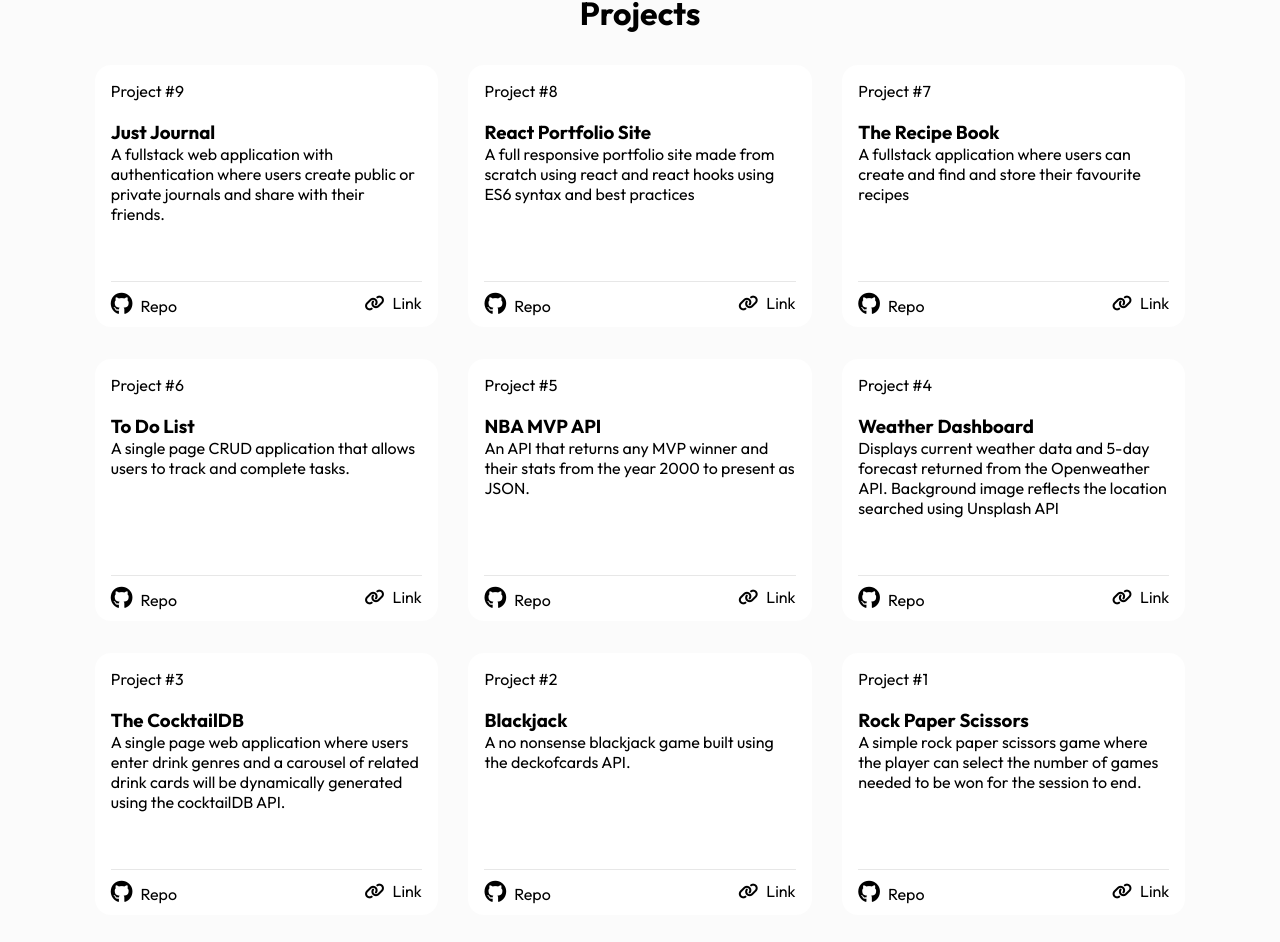
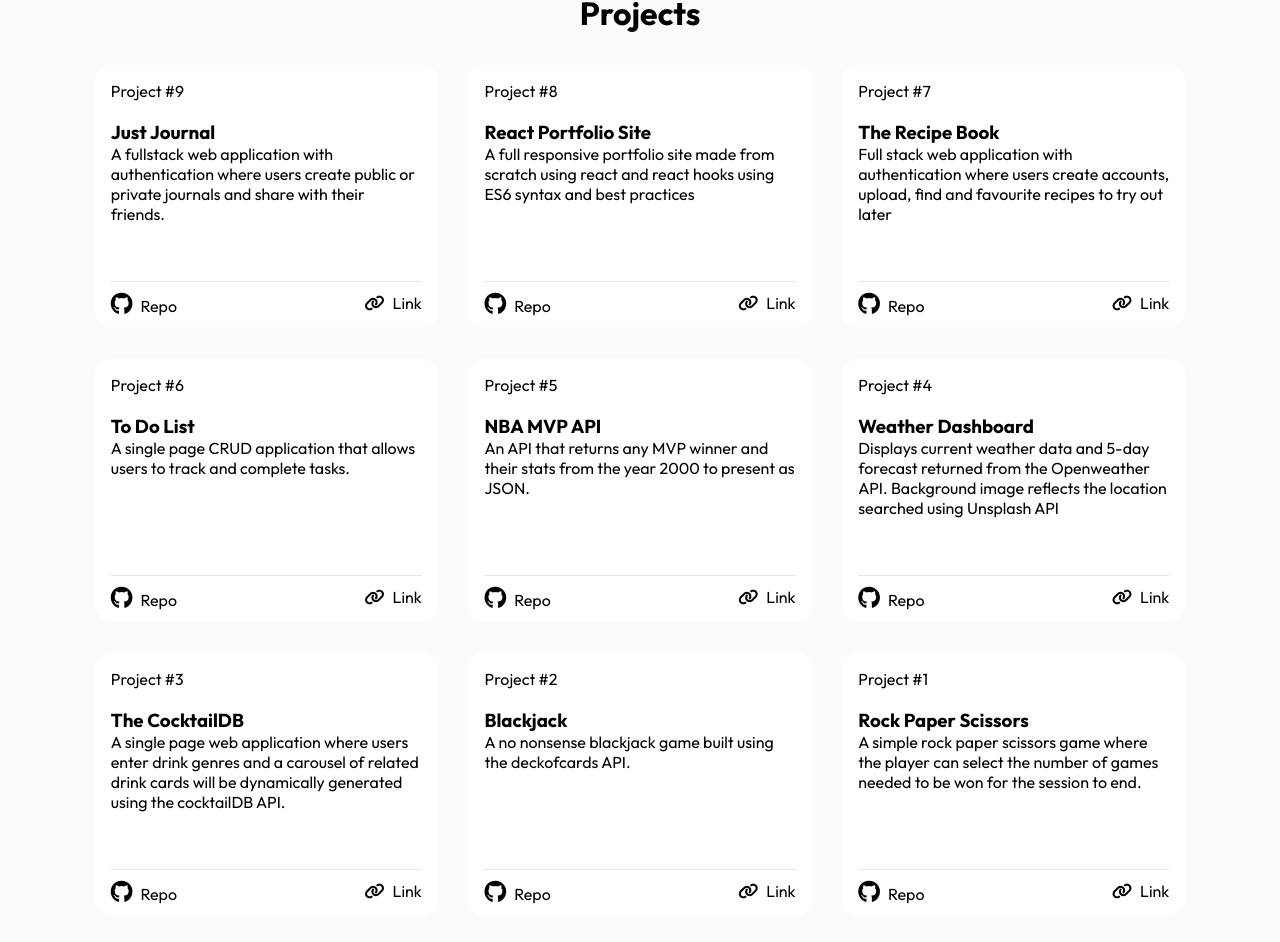
Before and after one commit to samudra-perera/React-Portfolio-Site, a React (Create React App) app in the folder portfolio-site/: page / in a window 1280 px wide. Shown: the part 1585-2527 px from the top of the page. Built offline with nearby package versions, Linux system fonts and the light colour scheme.

Commit message:
Additional styling

```diff
--- a/portfolio-site/src/components/landing/landing.jsx
+++ b/portfolio-site/src/components/landing/landing.jsx
@@ -1,6 +1,7 @@
 import React, { Component } from "react";
 import './landing.css'
 import landing from '../../img/landing.png'
+import {Link} from 'react-scroll'
 import { useTypewriter, Cursor } from 'react-simple-typewriter';
 import { useSpring, animated} from "react-spring";
 
@@ -40,7 +41,7 @@
                     <div className="landing-container-left-text">
                         <h1 className="landing-title">I{text} <Cursor /></h1>
                         <p className="landing-blurb">"I'm Samudra, thanks for checking my website out! To see some of my work click below."</p>
-                        <a className="project-button" href='#projects'>Projects</a>
+                        <Link className='project-button' to='projects' spy={true} smooth= {true} offset={-50} duration={500}>Projects</Link>
                     </div>
                 </div>
                 <div className="landing-container-right">
--- a/portfolio-site/src/components/projects/project-info.js
+++ b/portfolio-site/src/components/projects/project-info.js
@@ -18,7 +18,7 @@
     {
         projectNumber: '7',
         title: 'The Recipe Book',
-        description: 'A fullstack application where users can create and find and store their favourite recipes',
+        description: 'Full stack web application with authentication where users create accounts, upload, find and favourite recipes to try out later',
         github: 'https://github.com/samudra-perera/The-Recipe-Book',
         hostedLink: 'google.com'
     },
--- a/portfolio-site/src/components/projects/projects.css
+++ b/portfolio-site/src/components/projects/projects.css
@@ -27,6 +27,10 @@
     background: #fff;
     border-radius: 1em;
     margin-bottom: 2em;
+}
+
+.card-container:hover {
+    box-shadow: 0px 0px 20px #888888;
 }
 
 .card-footer {
```
